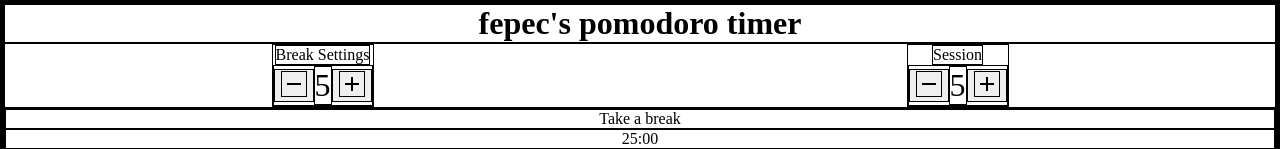
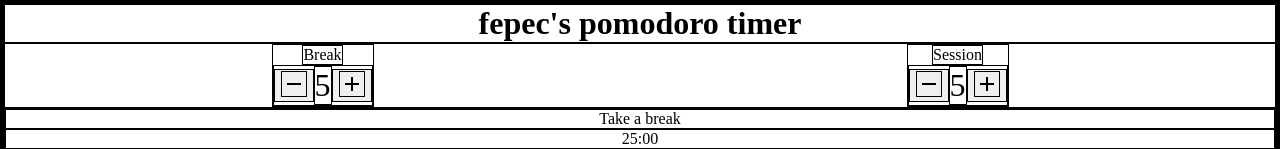
Before and after one commit to fepec/fcc-pomodoro, a React app: page / in a window 1280 px wide. Shown: the top 149 px of the page. Built offline with nearby package versions, Linux system fonts and the light colour scheme.

Commit message:
Fix duplicate set labelText

```diff
--- a/src/components/timeSetter.js
+++ b/src/components/timeSetter.js
@@ -5,9 +5,7 @@ import LengthDisplay from './lengthDisplay'
 export default function TimeSetter({ timerType, children }) {
     let labelText = timerType === "break" ? "Break" : "Session"
     let labelId = `${timerType}-label`
-    if (timerType === "break") {
-        labelText = "Break Settings"
-    }
+
     return <div className="time-setter">
         <div className={labelId} id={labelId}>{labelText}</div>
 
```
